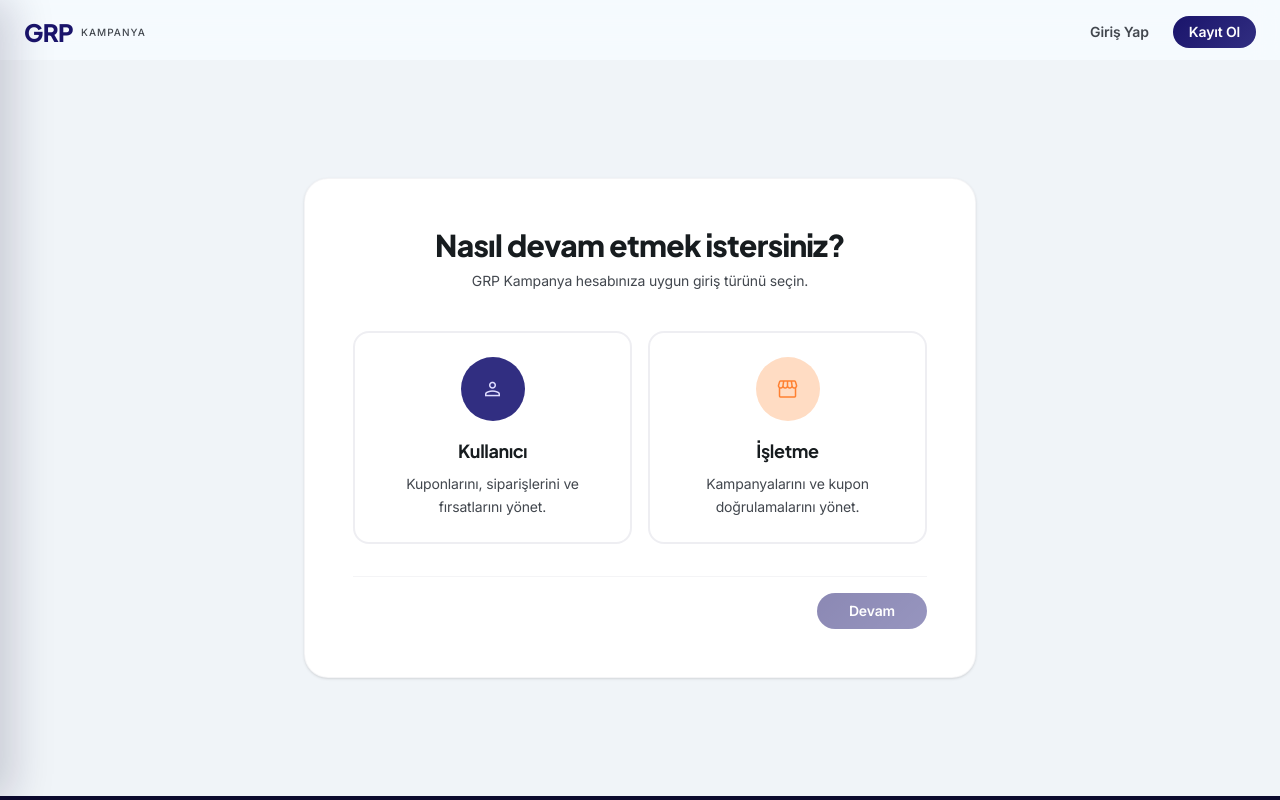
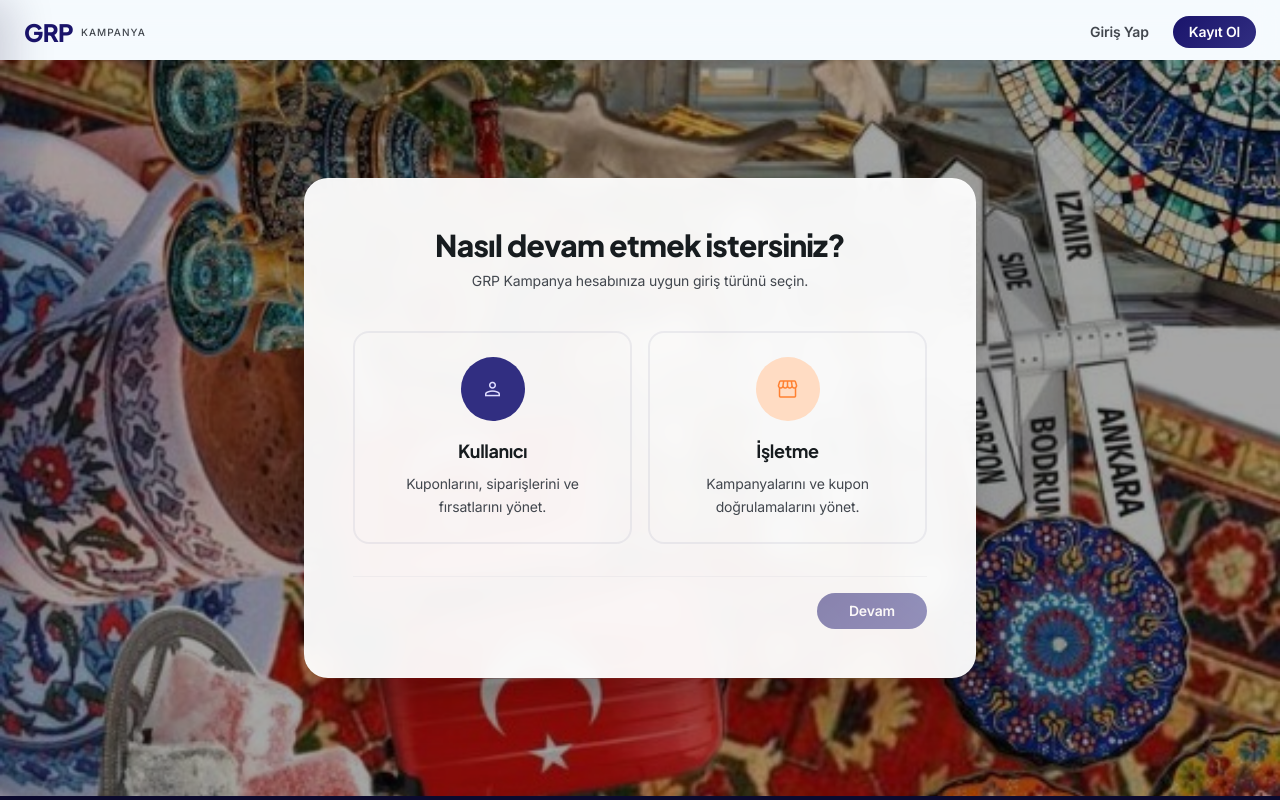
Before and after one commit to Vi303832/grp, a React (Vite) app: page /giris in a window 1280 px wide. Shown: the top 800 px of the page. Built offline with nearby package versions, Linux system fonts and the light colour scheme; no server answers; the database is empty.

Commit message:
Login Background

```diff
--- a/src/features/auth/LoginPage.jsx
+++ b/src/features/auth/LoginPage.jsx
@@ -67,8 +67,9 @@ export default function LoginPage() {
 
   if (!isProceeding) {
     return (
-      <div className="flex min-h-[calc(100vh-4rem)] items-center justify-center bg-surface-container-low px-4 py-12 md:py-16">
-        <div className="w-full max-w-2xl bg-surface-container-lowest rounded-3xl border border-outline-variant/20 p-8 md:p-12 shadow-sm">
+      <div className="relative flex min-h-[calc(100vh-4rem)] items-center justify-center px-4 py-12 md:py-16 bg-[url('/images/auth-italy-bg.jpg')] bg-cover bg-center bg-no-repeat">
+        <div className="absolute inset-0 bg-black/35 z-0 pointer-events-none" />
+        <div className="relative z-10 w-full max-w-2xl bg-white/95 backdrop-blur-md rounded-3xl border border-white/20 p-8 md:p-12 shadow-2xl">
           <div className="mb-10 text-center">
             <h1 className="font-headline text-2xl md:text-3xl font-extrabold text-on-surface">Nasıl devam etmek istersiniz?</h1>
             <p className="mt-2 text-sm font-label text-on-surface-variant">
--- a/src/features/auth/RegisterPage.jsx
+++ b/src/features/auth/RegisterPage.jsx
@@ -80,8 +80,9 @@ export default function RegisterPage() {
 
   if (!isProceeding) {
     return (
-      <div className="flex min-h-[calc(100vh-4rem)] items-center justify-center bg-surface-container-low px-4 py-12 md:py-16">
-        <div className="w-full max-w-2xl bg-surface-container-lowest rounded-3xl border border-outline-variant/20 p-8 md:p-12 shadow-sm">
+      <div className="relative flex min-h-[calc(100vh-4rem)] items-center justify-center px-4 py-12 md:py-16 bg-[url('/images/auth-italy-bg.jpg')] bg-cover bg-center bg-no-repeat">
+        <div className="absolute inset-0 bg-black/35 z-0 pointer-events-none" />
+        <div className="relative z-10 w-full max-w-2xl bg-white/95 backdrop-blur-md rounded-3xl border border-white/20 p-8 md:p-12 shadow-2xl">
           <div className="mb-10 text-center">
             <h1 className="font-headline text-2xl md:text-3xl font-extrabold text-on-surface">Nasıl devam etmek istersiniz?</h1>
             <p className="mt-2 text-sm font-label text-on-surface-variant">
--- a/src/features/auth/components/AuthShell.jsx
+++ b/src/features/auth/components/AuthShell.jsx
@@ -7,8 +7,9 @@ export default function AuthShell({
   onBack,
 }) {
   return (
-    <div className="flex min-h-[calc(100vh-4rem)] items-center justify-center bg-surface-container-low px-4 py-12 md:py-16">
-      <div className={`w-full ${sidePanel ? 'max-w-5xl' : 'max-w-md'} flex overflow-hidden rounded-3xl border border-outline-variant/20 bg-surface-container-lowest shadow-sm`}>
+    <div className="relative flex min-h-[calc(100vh-4rem)] items-center justify-center px-4 py-12 md:py-16 bg-[url('/images/auth-italy-bg.jpg')] bg-cover bg-center bg-no-repeat">
+      <div className="absolute inset-0 bg-black/35 z-0 pointer-events-none" />
+      <div className={`relative z-10 w-full ${sidePanel ? 'max-w-5xl' : 'max-w-md'} flex overflow-hidden rounded-3xl border border-white/20 bg-white/95 backdrop-blur-md shadow-2xl`}>
 
         {/* Sol/Sağ Panel - Sadece masaüstünde ve eğer sidePanel verildiyse görünür */}
         {sidePanel && (
```
Also changed, not shown: public/images/auth-italy-bg.jpg (added).
